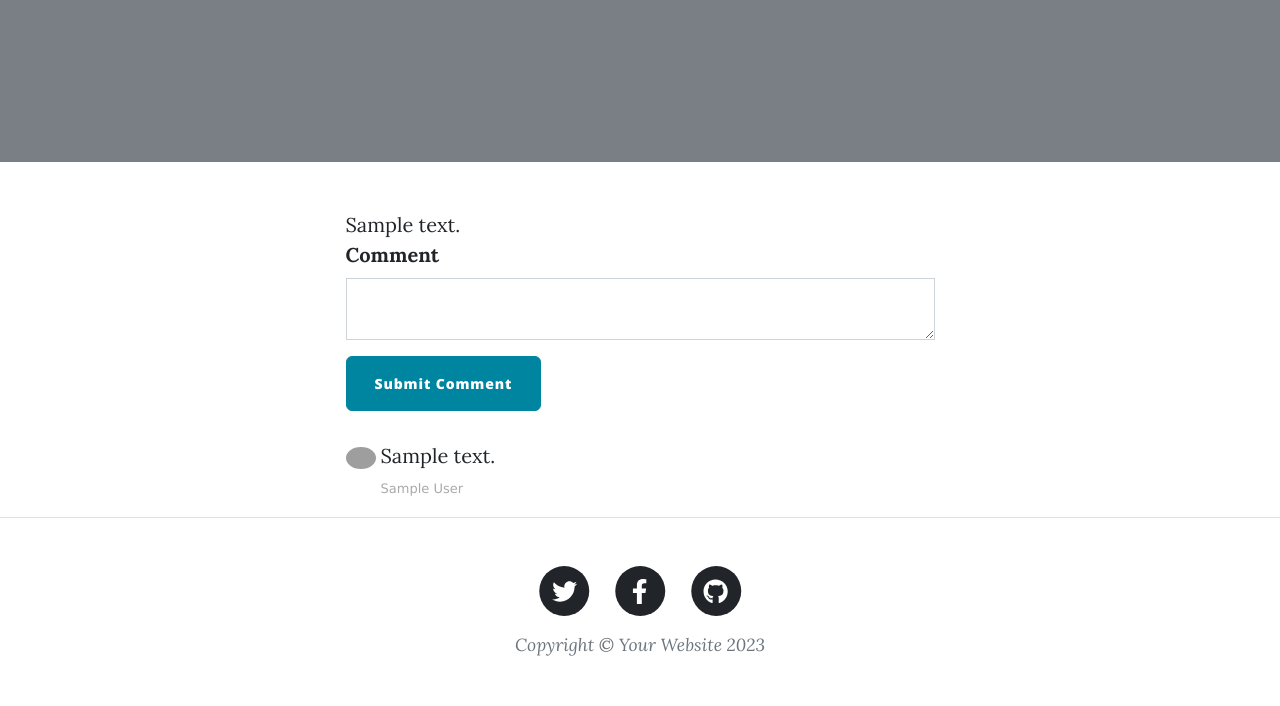
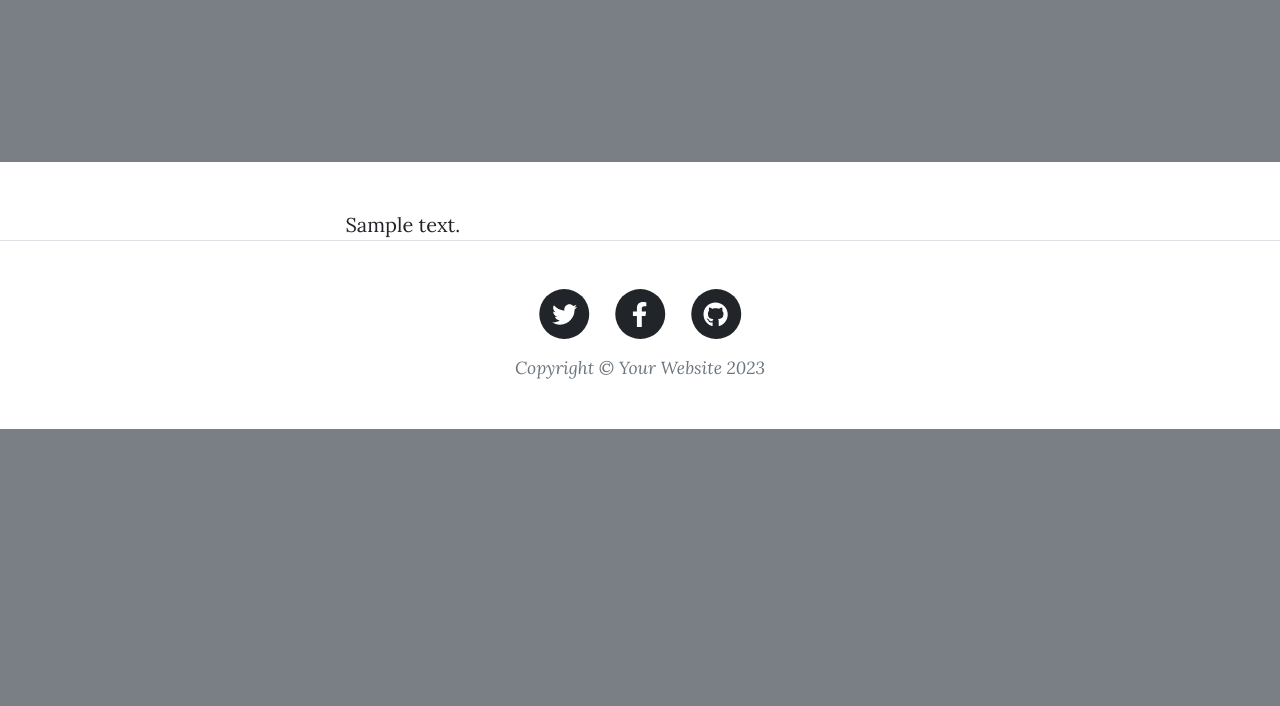
Before and after one commit to Tejpex/tejpex-blog, a Flask app: page /post/1 in a window 1280 px wide. Shown: the part 404-1110 px from the top of the page. After the commit the page ends 833 px from the top, so only its background shows below. Run offline with Flask 3, Linux system fonts and the light colour scheme; tables that the repository leaves empty hold one stand-in row (values such as "Sample post"); grey boxes marked "Sample" are stand-in pictures; some libraries are stand-ins or nearby versions; grey boxes are pictures that could not be loaded.

Commit message:
Remove comment-section from frontend

```diff
--- a/templates/post.html
+++ b/templates/post.html
@@ -35,31 +35,6 @@
           >
         </div>
         {% endif %}
-
-        <!-- Comments Area -->
-        {{ ckeditor.load() }}
-        {{ ckeditor.config(name='comment') }}
-        {{ render_form(form, novalidate=True) }}
-        <div class="comment">
-          <ul class="commentList">
-            {% for comment in post.comments: %}
-              <li>
-                <div class="commenterImage">
-                  <img src="{{ comment.comment_author.email | gravatar }}" />
-                </div>
-                <div class="commentText">
-                  <p>{{ comment.text|safe }}</p>
-                  <span class="date sub-text">{{ comment.comment_author.name }}</span>
-                  <span>
-                  {% if comment.comment_author.email==current_user.email: %}
-                    <a href="{{url_for('delete_comment', comment_id=comment.id, post_id=post.id) }}">✘</a>
-                  {% endif %}
-                </span>
-                </div>
-              </li>
-            {% endfor %}
-          </ul>
-        </div>
       </div>
     </div>
   </div>
```
